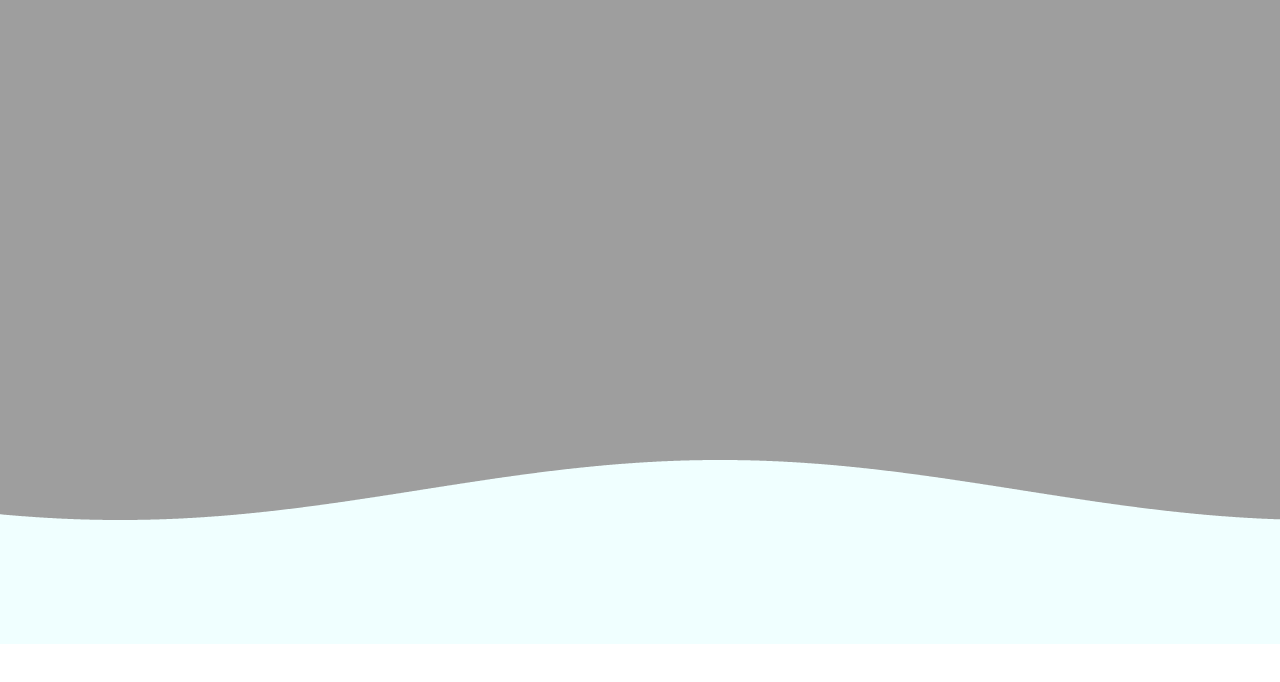
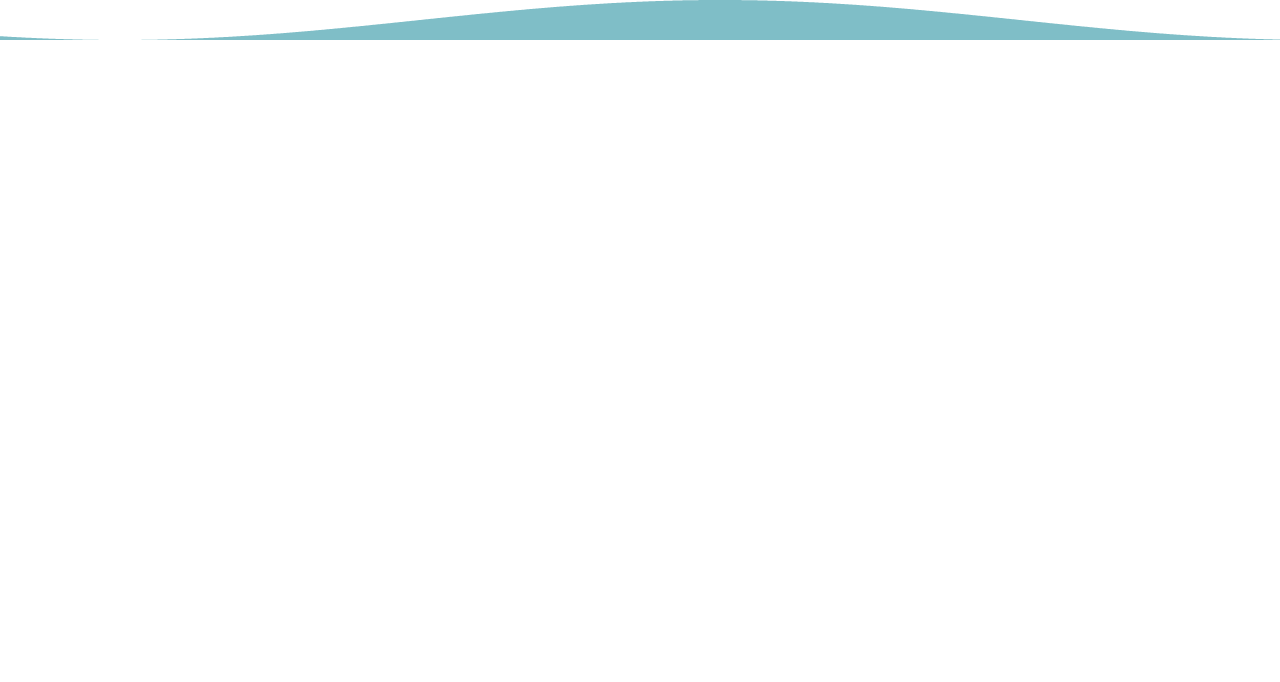
Before and after one commit to tanakarn98/canvas_wave, a plain HTML site: page index.html in a window 1280 px wide. Drawn offline with Linux system fonts and the light colour scheme.

Commit message:
complete

```diff
--- a/app.js
+++ b/app.js
@@ -6,13 +6,13 @@ function init() {
     var canvas = document.getElementById("canvas");
     var ctx = canvas.getContext("2d");
 
-    var imagePath = "./sample.jpg";
+    var imagePath = "./sample.png";
     var image = new Image();
     image.src = imagePath;
 
     //set canvas width and height
     canvas.width = Number(window.innerWidth);
-    canvas.height = Number(canvas.width / 2);
+    canvas.height = 40;
     image.onload = function () {
       initDraw();
       loop();
@@ -20,9 +20,9 @@ function init() {
 
     var canvasEndX = canvas.width;
     var canvasEndY = canvas.height;
-    var waveStartPoint = canvasEndY - 150;
+    var waveStartPoint = canvasEndY - 20;
 
-    var amplitude = 30;
+    var amplitude = 20;
     var period = 600;
     var degree = 0;
 
@@ -73,7 +73,8 @@ function init() {
 
     function waveDrawing(waveStartPoint, canvasEndX, canvasEndY, deg, am, tp) {
       var waveStartY = waveStartPoint;
-      ctx.globalCompositeOperation = "destination-out";
+      ctx.globalCompositeOperation = "copy";
+
       ctx.beginPath();
       ctx.moveTo(0, waveStartY);
 
@@ -86,7 +87,8 @@ function init() {
       ctx.lineTo(0, canvasEndY);
       ctx.closePath();
 
-      ctx.fillStyle = "rgba(255,255,255,1)"; //opacity 1
+      // ctx.fillStyle = "rgba(255,255,255,1)"; //opacity 1
+      ctx.fillStyle = "#7fbec7";
       ctx.fill();
     }
   }
--- a/index.html
+++ b/index.html
@@ -11,12 +11,15 @@
       main {
         background: rgb(240, 255, 255);
       }
+      .container {
+        width: 100%;
+      }
     </style>
   </head>
   <body>
-    <main>
+    <div id="container">
       <canvas id="canvas"></canvas>
-    </main>
+    </div>
     <script src="./app.js"></script>
   </body>
 </html>
```
Also changed, not shown: sample.png (added).
